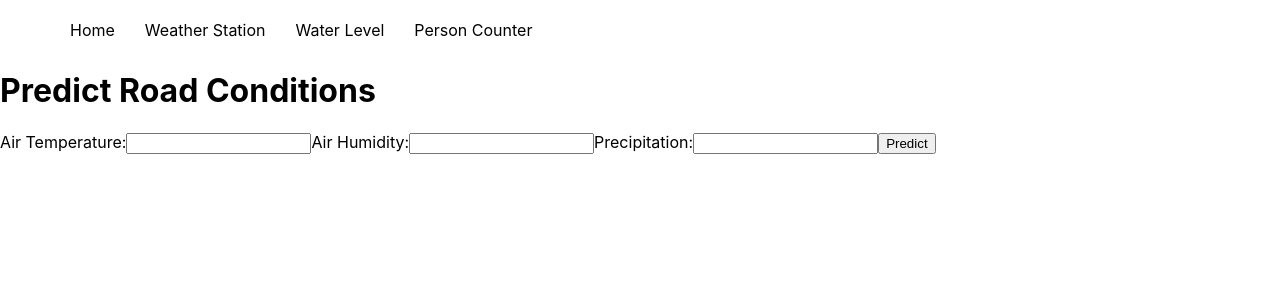
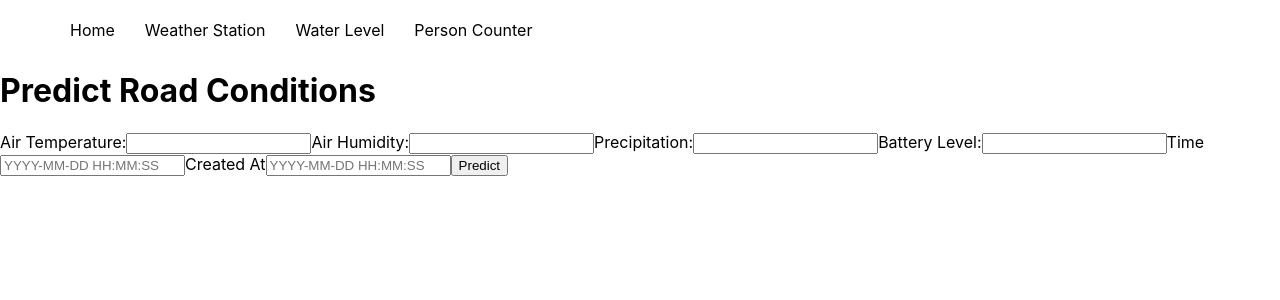
Before and after one commit to jabou19/Bachelor-Project, a React (Create React App) app in the folder Frontend/: page /weatherstationprediction in a window 1280 px wide. Shown: the top 300 px of the page. Built offline with nearby package versions, Linux system fonts and the light colour scheme.

Commit message:
Update WeatherPrediction.js

```diff
--- a/Frontend/src/Components/Prediction/WeatherPrediction.js
+++ b/Frontend/src/Components/Prediction/WeatherPrediction.js
@@ -5,7 +5,10 @@ function WeatherPrediction() {
     const [inputs, setInputs] = useState({
         airTemperature: '',
         airHumidity: '',
-        precipitation: ''
+        precipitation: '',
+        batteryLevel:'',
+        time:'',
+        createdAt:'',
     });
     const [prediction, setPrediction] = useState(null);
 
@@ -23,7 +26,10 @@ function WeatherPrediction() {
         const data = {
             airTemperature: parseFloat(inputs.airTemperature),
             airHumidity: parseFloat(inputs.airHumidity),
-            precipitation: parseFloat(inputs.precipitation)
+            precipitation: parseFloat(inputs.precipitation),
+            batteryLevel:parseFloat(inputs.batteryLevel),
+            time: inputs.time,
+            createdAt: inputs.createdAt,
         };
 
         const response = await axios.post(apiUrl, data, { headers: { 'Content-Type': 'application/json' }});
@@ -48,16 +54,33 @@ function WeatherPrediction() {
                     Precipitation:
                     <input type="number" name="precipitation" value={inputs.precipitation} onChange={handleChange} />
                 </label>
+                <label>
+                    Battery Level:
+                    <input type="number" name="batteryLevel" value={inputs.batteryLevel} onChange={handleChange} />
+                </label>
+                {/*type="datetime-local"*/}
+                <label>
+                    Time
+                    <input type="text" name="time" value={inputs.time} onChange={handleChange} placeholder="YYYY-MM-DD HH:MM:SS" />
+                </label>
+                <label>
+                    Created At
+                    <input type="text" name="createdAt" value={inputs.createdAt} onChange={handleChange} placeholder="YYYY-MM-DD HH:MM:SS" />
+                </label>
+
                 <button type="submit">Predict</button>
             </form>
             {prediction &&   (
                 <div>
                     <h2>Prediction Results:</h2>
-                    <p>Road Temperature: {prediction.roadTemperature.toFixed(2)}</p>
+                    {/*<p>Road Temperature: {prediction.roadTemperature.toFixed(2)}</p>*/}
                     <p>Air Temperature: {prediction.airTemperature.toFixed(2)}</p>
                     <p>Air Humidity: {prediction.airHumidity.toFixed(2)}</p>
                     <p>Precipitation: {prediction.precipitation.toFixed(2)}</p>
-                    <p>Score: {prediction.score.toFixed(2)}</p>
+                    <p> Battery Level: {prediction.batteryLevel.toFixed(2)}</p>
+                    <p> Time: {prediction.time}</p>
+                    <p> CreatedAt: {prediction.createdAt}</p>
+                    <p>Predicted RoadTemperature Score: {prediction.score.toFixed(2)}</p>
                 </div>
             )}
         </div>
```
